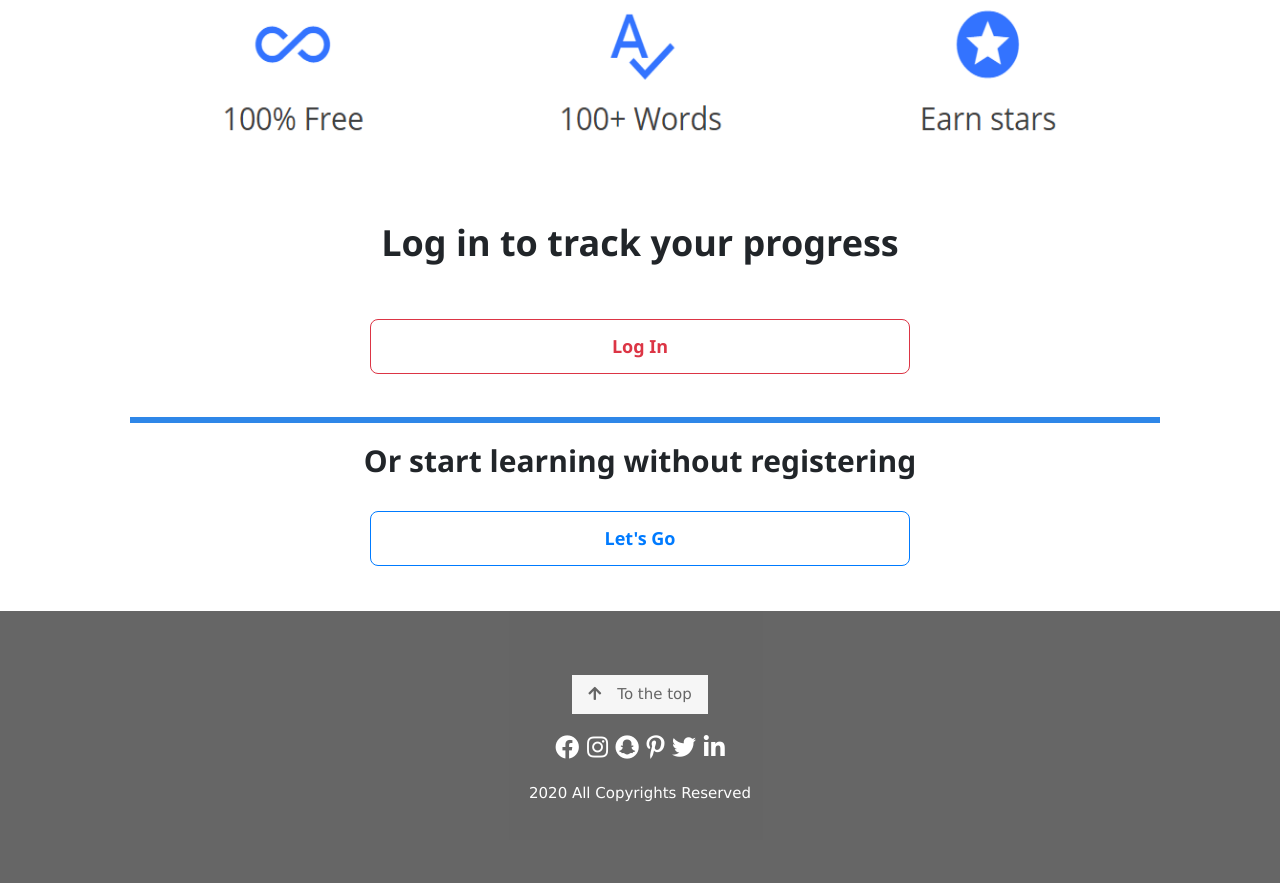
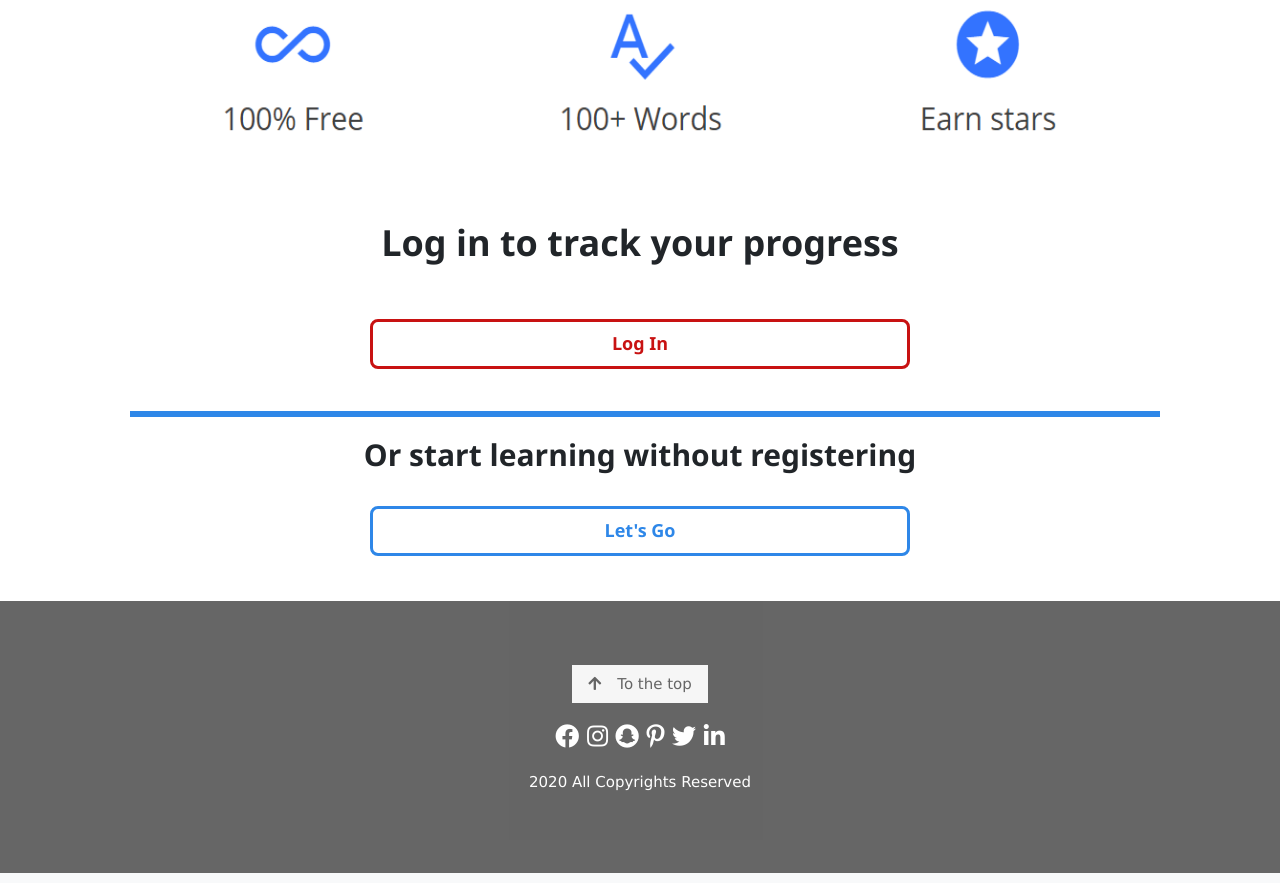
Before and after one commit to ThaiSonNguyenTl/VocabularyEnglish, a Flask app: page / in a window 1280 px wide. Shown: the part 177-1060 px from the top of the page. Run offline with Flask 2, Linux system fonts and the light colour scheme; some libraries are stand-ins or nearby versions.

Commit message:
css index

```diff
--- a/app.py
+++ b/app.py
@@ -498,6 +498,14 @@ def deleteActions(id):
     else:
         return "Word not found"
 
+@app.route('/deleteVideo/<id>')
+def deleteVideo(id):
+    video_id = Video.objects.with_id(id)
+    if video_id is not None:
+        video_id.delete()
+        return redirect(url_for('admin'))
+    else:
+        return "video not found"
 # Add word in adminWord
 @app.route('/addWordVegetFruits', methods = ["GET","POST"])
 def addWordVegetFruits():
--- a/templates/admin.html
+++ b/templates/admin.html
@@ -155,7 +155,7 @@
                             <img src="{{ video.thumbnail }}" width="200px" height="130px">
                         </td>
                         <td class="text-center">
-                            <a href="#"><i class="fa fa-trash text-dark w3-hover-text-red"> Delete</i></a>
+                            <a href="{{ url_for('deleteVideo',id = video.id) }}"><i class="fa fa-trash text-dark w3-hover-text-red"> Delete</i></a>
                         </td>
                     </tr>
                 {% endfor %}
--- a/templates/index.html
+++ b/templates/index.html
@@ -7,6 +7,28 @@
     <meta http-equiv="X-UA-Compatible" content="ie=edge">
     <title>Learn Vocabulary</title>
     {% include "meta-data.html" %}
+    <style>
+        .noAccount{
+            color: rgb(46, 135, 232);
+            border: 3px solid rgb(46, 135, 232);
+            background: #ffffff;
+        }
+        .noAccount:hover{
+            border-color: black;
+            background-color: rgb(46, 135, 232);
+            color: #ffffff;
+        }
+        .logined{
+            color: rgb(200, 18, 18);
+            border: 3px solid rgb(200, 18, 18);
+            background: #ffffff;
+        }
+        .logined:hover{
+            border-color: black;
+            background-color: rgb(200, 18, 18);
+            color: #ffffff;
+        }
+    </style>
 </head>
 
 <body>
@@ -32,7 +54,7 @@
             <div class="col-3"></div>
             <div class="col-6">
                 <a href="{{ url_for('login') }}"  style="text-decoration:none" ><button type="button"
-                        class="btn btn-outline-danger btn-block w3-round-large">
+                        class="btn-block w3-round-large logined">
                         <h5 class="font-weight-bold">Log In</h5>
                     </button></a>
             </div>
@@ -45,8 +67,8 @@
         <div class="row">
             <div class="col-3"></div>
             <div class="col-6">
-                <a href="{{ url_for('learn') }}"  style="text-decoration:none"><button type="button"
-                        class="btn btn-outline-primary btn-block w3-round-large">
+            <a href="{{ url_for('learn') }}"  style="text-decoration:none;"><button type="button"
+                        class="btn-block w3-round-large noAccount">
                         <h5 class="font-weight-bold">Let's Go</h5>
                     </button></a>
             </div>
--- a/templates/login.html
+++ b/templates/login.html
@@ -28,11 +28,11 @@
                     <h2 class="text-center font-weight-bold">Log In</h2>
                     <div class="form-group mb_2">
                         <label for="exampleInputEmail1" class="font-weight-bold text-dark">Username</label>
-                        <input type="text" class="form-control" name="username" placeholder="Username">
+                        <input type="text" class="form-control" name="username" placeholder="Username" required>
                     </div>
                     <div class="form-group mb_2">
                         <label for="exampleInputPassword1" class="font-weight-bold text-dark">Password</label>
-                        <input type="password" class="form-control" name="pass" placeholder="Password">
+                        <input type="password" class="form-control" name="pass" placeholder="Password" required>
                     </div><br>
                     <button type="submit" class="btn btn-primary btn-block">Log In</button><br>
                 </form>
--- a/templates/register.html
+++ b/templates/register.html
@@ -26,11 +26,11 @@
                     <h2 class="text-center font-weight-bold">Register</h2>
                     <div class="form-group">
                         <label for="exampleInputEmail1" class="font-weight-bold text-dark">Username</label>
-                        <input type="text" class="form-control" name="username" placeholder="Username">
+                        <input type="text" class="form-control" name="username" placeholder="Username" required>
                     </div>
                     <div class="form-group">
                         <label for="exampleInputPassword1" class="font-weight-bold text-dark">Password</label>
-                        <input type="password" class="form-control" name="pass" placeholder="Password">
+                        <input type="password" class="form-control" name="pass" placeholder="Password" required>
                     </div><br>
                     <button type="submit" class="btn btn-primary btn-block">Register</button><br>
                 </form>
```
Also changed, not shown: static/style.css (line endings or trailing spaces).
